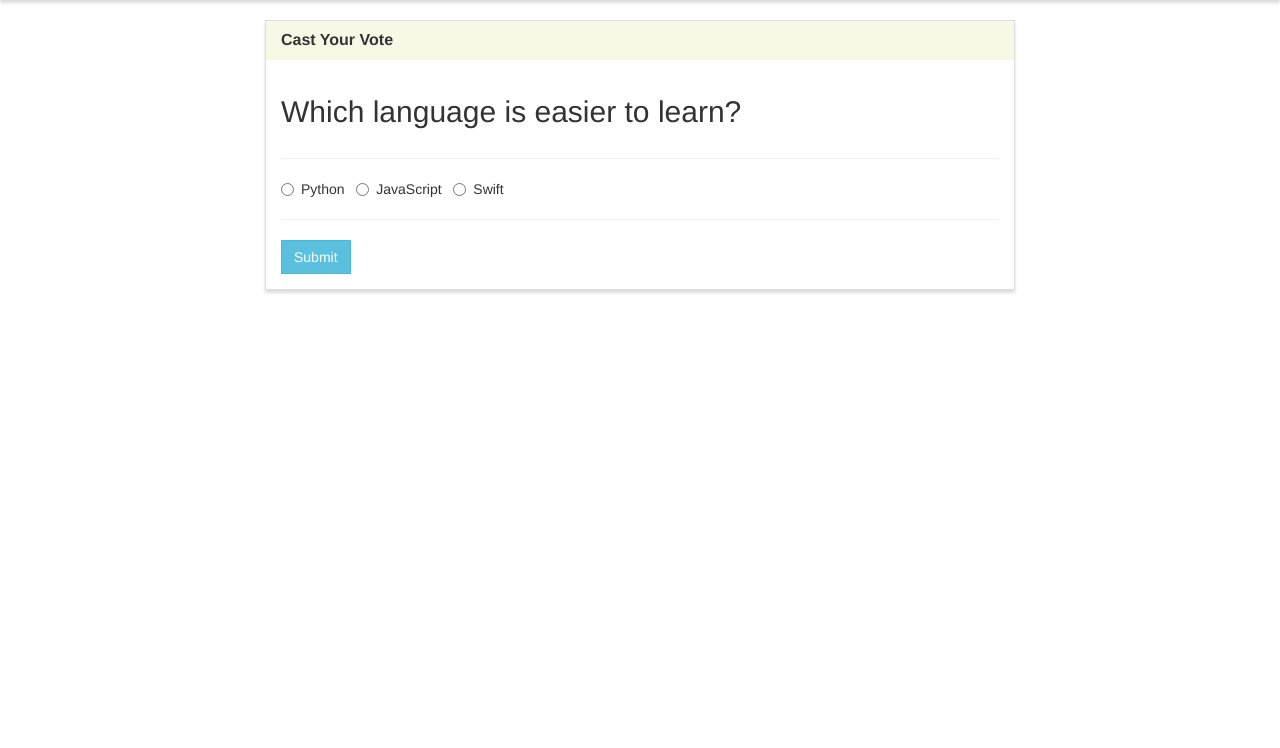
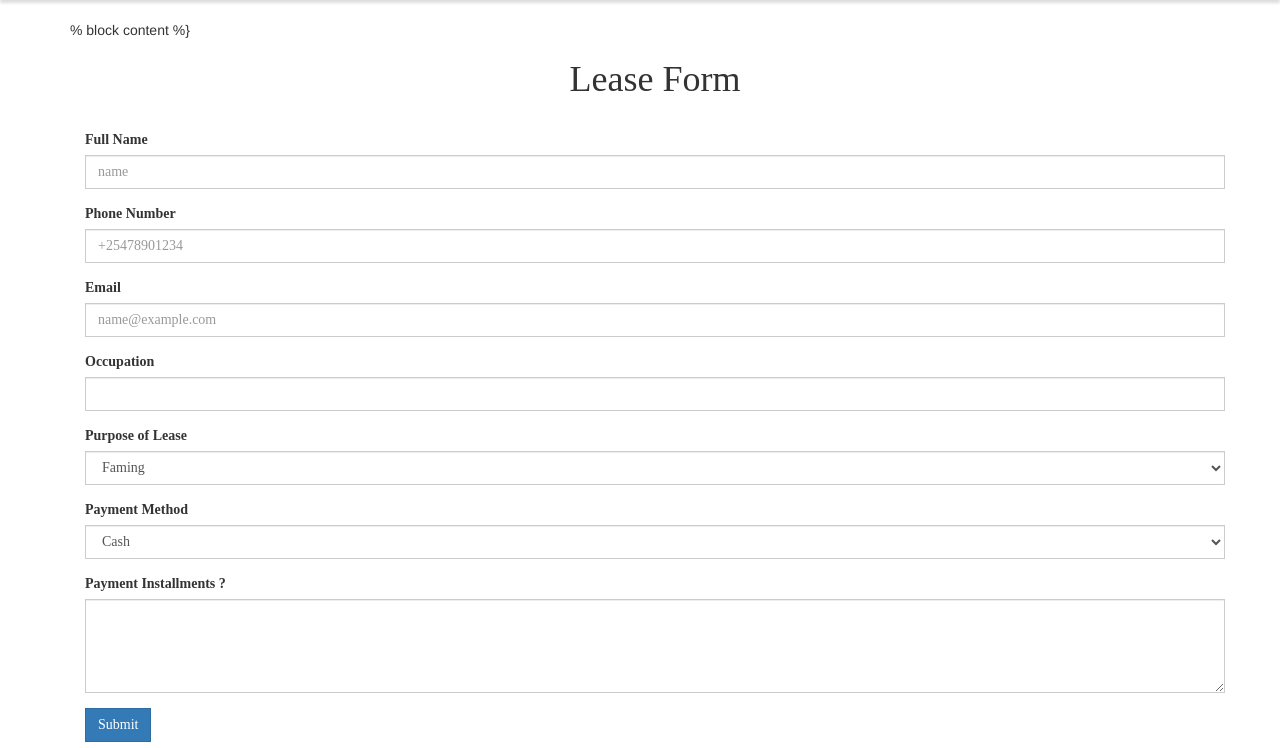
Before and after one commit to kahiga2244/Django-project1, a Django app: page /vote/1 in a window 1280 px wide. Shown: the part 52-800 px from the top of the page. Run offline with Django 3.2, Linux system fonts and the light colour scheme; some libraries are stand-ins or nearby versions.

```diff
--- a/poll/templates/vote.html
+++ b/poll/templates/vote.html
@@ -3,55 +3,48 @@
 {% block title %}Vote{% endblock %}
 
 {% block main %}
-<div class="row">
-    <div class="col-lg-8 col-lg-offset-2">
-        <div class="panel panel-default">
-            <div class="panel-heading">
-                <h3 class="panel-title">Cast Your Vote</h3>
+% block content %}
+    <div class="container" style="font-family: Domine;">
+        <h1 style="text-align: center;">Lease Form </h1>
+        <br/>
+        <form action="" METHOD="POST">
+            <div class="form-group">
+              <label for="exampleFormControlInput1">Full Name</label>
+              <input type="email" class="form-control" id="exampleFormControlInput1" name = "name" placeholder="name">
             </div>
-
-            <div class="panel-body">
-                <div class="row">
-                    <div class="col-lg-12">
-                        <h2>Which language is easier to learn?</h2>
-                    </div>
+            <div class="form-group">
+                <label for="exampleFormControlInput1">Phone Number</label>
+                <input type="email" class="form-control" id="exampleFormControlInput1" placeholder="+25478901234">
+            </div>
+            <div class="form-group">
+            <label for="exampleFormControlInput1">Email</label>
+            <input type="email" class="form-control" id="exampleFormControlInput1" placeholder="name@example.com">
+            </div>
+            <div class="form-group">
+                <label for="exampleFormControlInput1">Occupation</label>
+                <input type="email" class="form-control" id="exampleFormControlInput1" placeholder="">
                 </div>
-
-                <div class="row">
-                    <div class="col-lg-12">
-                        <hr />
-
-                        <form method="POST">
-                            <div class="form-group">
-                                <div class="radio">
-                                    <label>
-                                        <input type="radio" name="poll" value="option1" required>
-                                        Python
-                                    </label> &nbsp;
-                                    <label>
-                                        <input type="radio" name="poll" value="option2">
-                                        JavaScript
-                                    </label> &nbsp;
-                                    <label>
-                                        <input type="radio" name="poll" value="option3">
-                                        Swift
-                                    </label> &nbsp;
-                                </div>
-                            </div>
-
-                            <input type="hidden" name="id" value="1">
-
-                            <hr />
-
-                            <button type="submit" class="btn btn-info">
-                                Submit
-                            </button>
-                        </form>
-                    </div>
-                </div>
+            <div class="form-group">
+              <label for="exampleFormControlSelect1">Purpose of Lease</label>
+              <select class="form-control" id="exampleFormControlSelect1">
+                <option>Faming</option>
+                <option>Housing</option>
+                <option>Commercial</option>
+              </select>
             </div>
-
-        </div>
+            <div class="form-group">
+              <label for="exampleFormControlSelect1">Payment Method</label>
+              <select class="form-control" id="exampleFormControlSelect1">
+                <option>Cash</option>
+                <option>M-Pesa</option>
+                <option>Card</option>
+              </select>
+            </div>
+              <div class="form-group">
+                <label for="exampleFormControlTextarea1">Payment Installments ?</label>
+              <textarea class="form-control" id="exampleFormControlTextarea1" rows="4"></textarea>
+            </div>
+            <button type="submit" class="btn btn-primary">Submit</button>
+          </form>
     </div>
-</div>
 {% endblock %}
```
